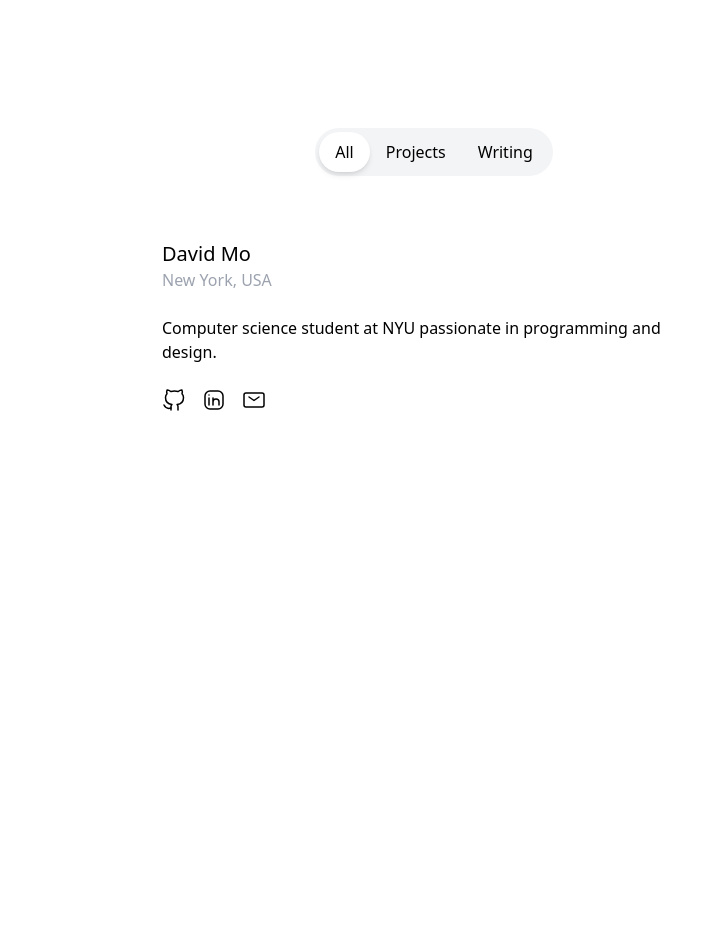
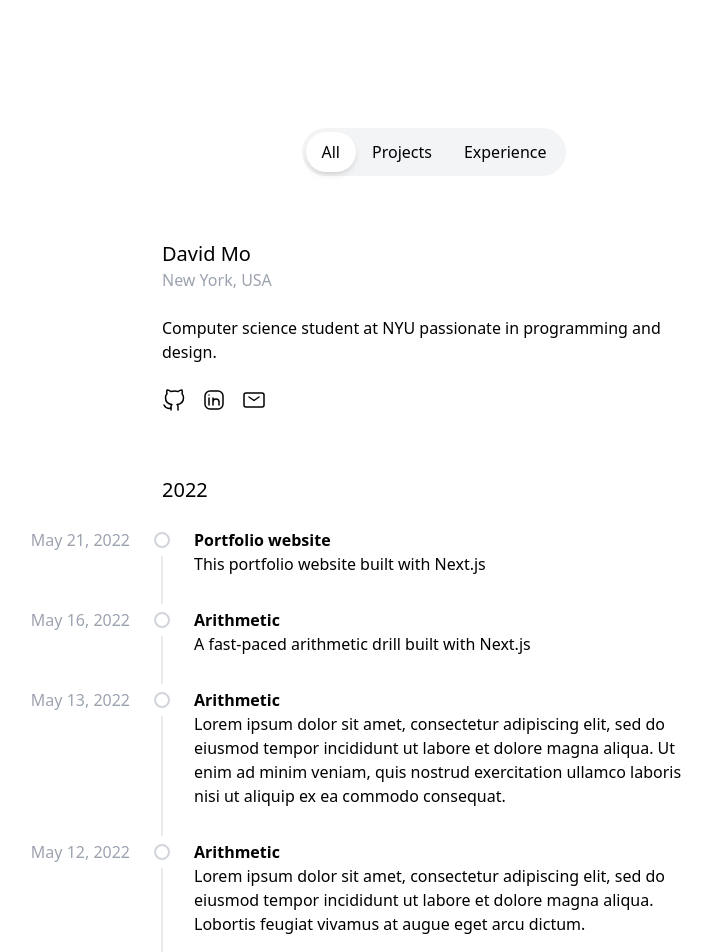
Before and after one commit to unknown/dmo.ooo, a Next.js app: page / in a window 1280 px wide. Shown: the top 952 px of the page, without its empty margins (206-918 px from the left). Before the commit the page ends 800 px from the top, so only its background shows below. Built offline with nearby package versions, Linux system fonts and the light colour scheme.

Commit message:
Add basic timeline

```diff
--- /dev/null
+++ b/src/components/TimelineItem.tsx
@@ -0,0 +1,36 @@
+import React from "react";
+
+type TimelineItemElement = React.ElementRef<"div">;
+type TimelineItemProps = React.ComponentPropsWithoutRef<"div"> & {
+  data: {
+    date: string;
+    title: string;
+    text: string;
+  };
+  drawLine?: boolean;
+};
+
+const TimelineItem = React.forwardRef<TimelineItemElement, TimelineItemProps>(
+  ({ data, drawLine = false, ...restProps }, forwardedRef) => {
+    return (
+      <div className="relative pb-8" {...restProps} ref={forwardedRef}>
+        <p className="absolute -left-8 hidden -translate-x-full text-gray-400 lg:block">
+          {data.date}
+        </p>
+        {drawLine && (
+          <div className="absolute h-full w-px -translate-x-1/2 bg-gray-300" />
+        )}
+        <div className="absolute h-4 w-4 translate-y-1 -translate-x-1/2 rounded-full border-2 border-gray-300 bg-white ring-8 ring-white" />
+        <div className="pl-8">
+          <p className="mb-2 text-gray-400 lg:hidden">{data.date}</p>
+          <h2 className="font-bold">{data.title}</h2>
+          <p>{data.text}</p>
+        </div>
+      </div>
+    );
+  }
+);
+
+TimelineItem.displayName = "TimelineItem";
+
+export default TimelineItem;
--- a/src/pages/index.tsx
+++ b/src/pages/index.tsx
@@ -2,6 +2,7 @@ import type { NextPage } from "next";
 import Head from "next/head";
 import { GitHubIcon, LinkedInIcon, MailIcon } from "../components/Icons";
 import SegmentedControl from "../components/SegmentedControl";
+import TimelineItem from "../components/TimelineItem";
 
 const Home: NextPage = () => {
   return (
@@ -17,11 +18,11 @@ const Home: NextPage = () => {
             options={[
               { title: "All", value: "all" },
               { title: "Projects", value: "projects" },
-              { title: "Writing", value: "writing" },
+              { title: "Experience", value: "experience" },
             ]}
             defaultIndex={0}
             callback={(val) => console.log(val)}
-          ></SegmentedControl>
+          />
         </div>
         <h1 className="mt-16 text-xl">David Mo</h1>
         <p className="text-gray-400">New York, USA</p>
@@ -39,6 +40,48 @@ const Home: NextPage = () => {
             <MailIcon />
           </a>
         </div>
+        <div className="mt-16">
+          <h1 className="mb-6 text-xl">2022</h1>
+          <TimelineItem
+            data={{
+              date: "May 21, 2022",
+              title: "Portfolio website",
+              text: "This portfolio website built with Next.js",
+            }}
+            drawLine
+          />
+          <TimelineItem
+            data={{
+              date: "May 16, 2022",
+              title: "Arithmetic",
+              text: "A fast-paced arithmetic drill built with Next.js",
+            }}
+            drawLine
+          />
+          <TimelineItem
+            data={{
+              date: "May 13, 2022",
+              title: "Arithmetic",
+              text: "Lorem ipsum dolor sit amet, consectetur adipiscing elit, sed do eiusmod tempor incididunt ut labore et dolore magna aliqua. Ut enim ad minim veniam, quis nostrud exercitation ullamco laboris nisi ut aliquip ex ea commodo consequat.",
+            }}
+            drawLine
+          />
+          <TimelineItem
+            data={{
+              date: "May 12, 2022",
+              title: "Arithmetic",
+              text: "Lorem ipsum dolor sit amet, consectetur adipiscing elit, sed do eiusmod tempor incididunt ut labore et dolore magna aliqua. Lobortis feugiat vivamus at augue eget arcu dictum.",
+            }}
+            drawLine
+          />
+          <TimelineItem
+            data={{
+              date: "May 1, 2022",
+              title: "Arithmetic",
+              text: "Lorem ipsum dolor sit amet, consectetur adipiscing elit, sed do eiusmod tempor incididunt ut labore et dolore magna aliqua. Id semper risus in hendrerit gravida rutrum quisque non.",
+            }}
+          />
+        </div>
       </main>
     </div>
   );
```
